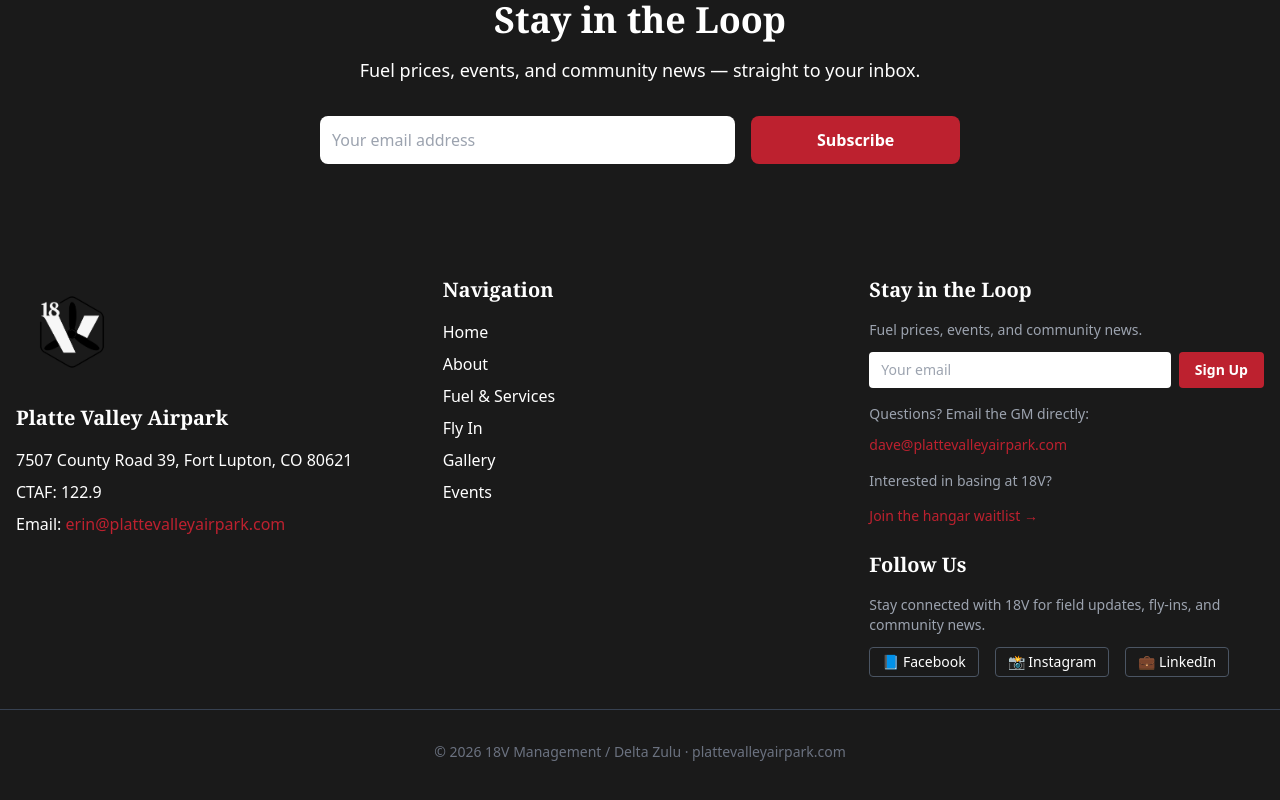
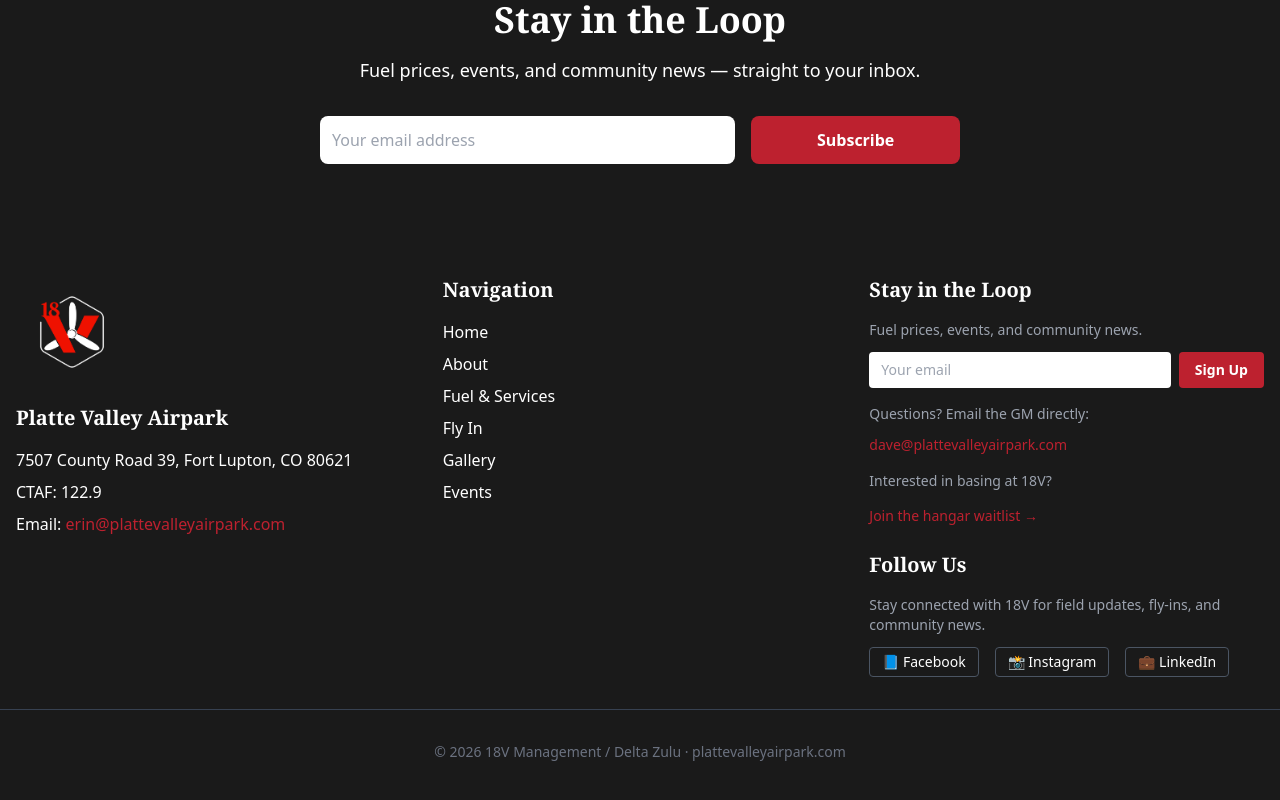
Before and after one commit to 908zeox-bot/platte-valley-airpark, a Next.js app: page / in a window 1280 px wide. Shown: the part 8727-9527 px from the top of the page. Built offline with nearby package versions, Linux system fonts and the light colour scheme.

Commit message:
Footer: swap logo-dark for logo-simple (red-only, visible on dark background)

```diff
--- a/src/components/Footer.tsx
+++ b/src/components/Footer.tsx
@@ -41,7 +41,7 @@ const Footer = ({ site }: FooterProps) => {
         <div>
           <div className="mb-4">
             <Image
-              src="/images/logo-dark.png"
+              src="/images/logo-simple.png"
               alt="Platte Valley Airpark (18V)"
               width={120}
               height={120}
```
Also changed, not shown: 12 other files (tests, documents, lock files or other folders).
